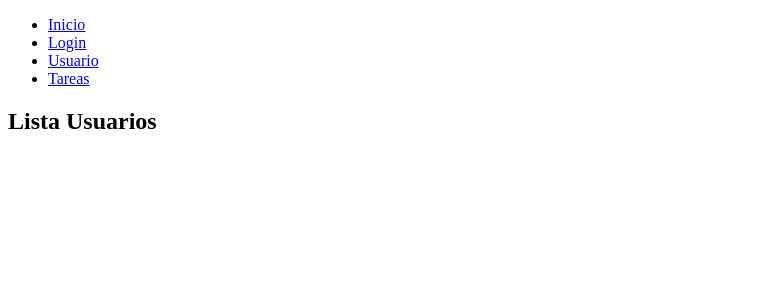
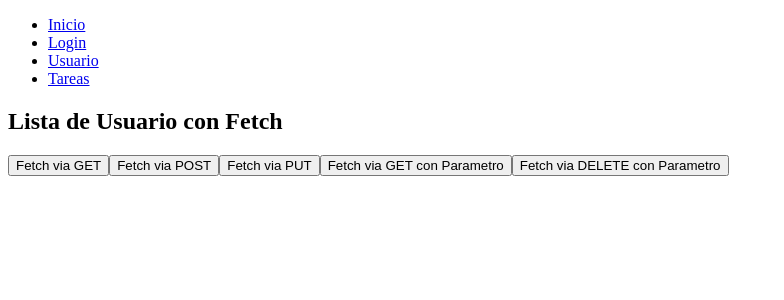
Before and after one commit to NelsonJPG/4geeks-react-fundamentos, a React (Create React App) app: page /user in a window 1280 px wide. Shown: the top 300 px of the page, without its empty margins (0-784 px from the left). Built offline with nearby package versions, Linux system fonts and the light colour scheme.

Commit message:
Uso de Fetch

```diff
--- a/api.json
+++ b/api.json
@@ -18,6 +18,17 @@
     }
   ],
   "users": [
-    { "id": 1, "nombre": "nelson", "apellido": "nelson" }
+    {
+      "id": 2,
+      "nombre": "Ehiber",
+      "apellido": "Graterol",
+      "username": "EhiberGraterol"
+    },
+    {
+      "nombre": "Alan",
+      "apellido": "Espinoza",
+      "username": "AlanE",
+      "id": 3
+    }
   ]
 }
--- a/src/Routes.jsx
+++ b/src/Routes.jsx
@@ -2,6 +2,7 @@ import React from 'react'
 import { BrowserRouter as Router, Route, Switch } from 'react-router-dom'
 import Menu from './components/Menu'
 import TaskMain from './pages/Tasks/TaskMain'
+import Users from './pages/Users/Users'
 const Routes = () => {
     return (
 
@@ -24,10 +25,7 @@ const Routes = () => {
                         <button>Login</button>
                     </div>
                 </Route>
-                <Route exact path="/user">
-                    <h2>Lista Usuarios</h2>
-
-                </Route>
+                <Route exact path="/user" component={Users} />
                 <Route path="/user/:id">
                     <h2>Detalle del Usuario</h2>
                 </Route>
--- /dev/null
+++ b/src/pages/Users/Users.jsx
@@ -0,0 +1,172 @@
+import React from 'react'
+
+const apiUsers = 'http://localhost:5000/users'
+
+const Users = () => {
+
+    const getAllUsers = async () => {
+
+        // method GET lista de elementos (users) o una lista simple (1 user)
+
+        const options = {
+            method: 'GET', // GET (Lista) | POST (Crea) | DELETE (Elimina) | PUT (Actualiza)
+            headers: {
+                "Content-Type": "application/json",
+            },
+            // body: JSON.stringify(jsonData) // solo se usa en POST y PUT
+        }
+
+        // 200 - 299 => estados exitosos
+        // 300 - 399 => estados de redireccion
+        // 400 - 499 => estados de error del cliente
+        // 500 - 599 => estados de error del servidor
+
+        let respuesta = await fetch(`${apiUsers}//sdfjsjfjshfs`, options) // consumir recursos externos
+
+        if(respuesta.status !== 200){
+            alert('error')
+        }
+        console.log(respuesta)
+        // .then( respuesta => respuesta.json() ) // formato de respuesta
+            // .then( respuesta => console.log(respuesta)) // valor en caso de exito
+            // .catch( error => console.log(error)) // valor en caso de rechazo
+    }
+
+    const createUser = () => {
+
+        // method GET lista de elementos (users) o una lista simple (1 user)
+
+        const options = {
+            method: 'POST', // GET (Lista) | POST (Crea) | DELETE (Elimina) | PUT (Actualiza)
+            headers: {
+                "Content-Type": "application/json",
+            },
+            body: JSON.stringify({
+                nombre: "Alan",
+                apellido: "Espinoza",
+                username: "AlanEspinoza"
+            }) // solo se usa en POST y PUT
+        }
+
+        // 200 - 299 => estados exitosos
+        // 300 - 399 => estados de redireccion
+        // 400 - 499 => estados de error del cliente
+        // 500 - 599 => estados de error del servidor
+
+        fetch(apiUsers, options) // consumir recursos externos
+            .then( respuesta => respuesta.json() ) // formato de respuesta
+            .then( respuesta => console.log(respuesta)) // valor en caso de exito
+            .catch( error => console.log(error)) // valor en caso de rechazo
+    }
+
+    const upateUser = () => {
+
+        // method GET lista de elementos (users) o una lista simple (1 user)
+
+        const options = {
+            method: 'PUT', // GET (Lista) | POST (Crea) | DELETE (Elimina) | PUT (Actualiza)
+            headers: {
+                "Content-Type": "application/json",
+            },
+            body: JSON.stringify({
+                nombre: "Alan",
+                apellido: "Espinoza",
+                username: "AlanE"
+            }) // solo se usa en POST y PUT
+        }
+
+        // 200 - 299 => estados exitosos
+        // 300 - 399 => estados de redireccion
+        // 400 - 499 => estados de error del cliente
+        // 500 - 599 => estados de error del servidor
+
+        fetch(`${apiUsers}/3`, options) // consumir recursos externos
+            .then( respuesta => respuesta.json() ) // formato de respuesta
+            .then( respuesta => console.log(respuesta)) // valor en caso de exito
+            .catch( error => console.log(error)) // valor en caso de rechazo
+    }
+
+    const singleUser = () => {
+
+        // method GET lista de elementos (users) o una lista simple (1 user)
+
+        const options = {
+            method: 'GET', // GET (Lista) | POST (Crea) | DELETE (Elimina) | PUT (Actualiza)
+            headers: {
+                "Content-Type": "application/json",
+            },
+            // body: JSON.stringify(jsonData) // solo se usa en POST y PUT
+        }
+
+        // 200 - 299 => estados exitosos
+        // 300 - 399 => estados de redireccion
+        // 400 - 499 => estados de error del cliente
+        // 500 - 599 => estados de error del servidor
+
+        fetch(`${apiUsers}/2`, options) // consumir recursos externos
+            .then( respuesta => respuesta.json() ) // formato de respuesta
+            .then( respuesta => console.log(respuesta)) // valor en caso de exito
+            .catch( error => console.log(error)) // valor en caso de rechazo
+
+    }
+
+    const deleteUser = () => {
+
+        // method GET lista de elementos (users) o una lista simple (1 user)
+
+        const options = {
+            method: 'DELETE', // GET (Lista) | POST (Crea) | DELETE (Elimina) | PUT (Actualiza)
+            headers: {
+                "Content-Type": "application/json",
+            },
+            // body: JSON.stringify(jsonData) // solo se usa en POST y PUT
+        }
+
+        // 200 - 299 => estados exitosos
+        // 300 - 399 => estados de redireccion
+        // 400 - 499 => estados de error del cliente
+        // 500 - 599 => estados de error del servidor
+
+        fetch(`${apiUsers}/1`, options) // consumir recursos externos
+            .then( respuesta => respuesta.json() ) // formato de respuesta
+            .then( respuesta => console.log(respuesta)) // valor en caso de exito
+            .catch( error => console.log(error)) // valor en caso de rechazo
+
+    }
+
+    return (
+        <div>
+            <h2>Lista de Usuario con Fetch</h2>
+
+            <button onClick={getAllUsers}>Fetch via GET</button>
+            <button onClick={createUser}>Fetch via POST</button>
+            <button onClick={upateUser}>Fetch via PUT</button>
+            <button onClick={singleUser}>Fetch via GET con Parametro</button>
+            <button onClick={deleteUser}>Fetch via DELETE con Parametro</button>
+        </div>
+    )
+}
+
+export default Users
+
+
+/*
+
+
+async function nombreMiFuncion = (){
+
+    let mirespuesta = await funcionQueRetotneUnaPromesa
+}
+
+
+async () => {
+    let mirespuesta = await funcionQueRetotneUnaPromesa
+
+}
+
+const miFuncion = async () => {
+    let mirespuesta = await funcionQueRetotneUnaPromesa
+
+}
+
+*/
```
